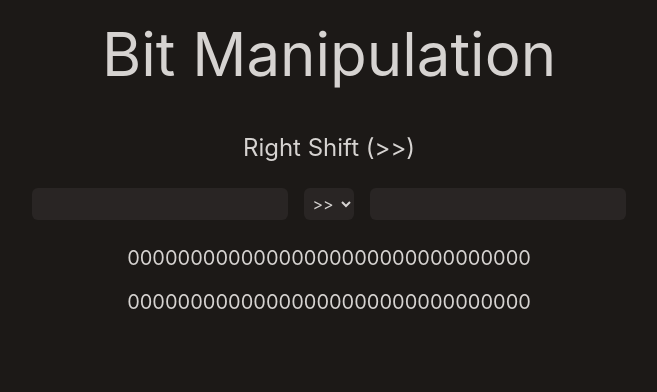
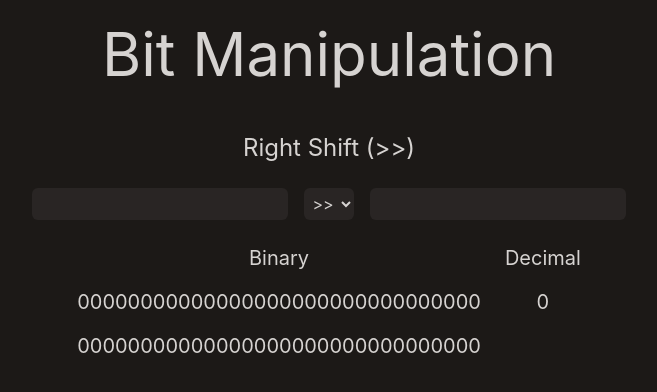
Before and after one commit to RichDoherty/bit-manipulation, a React (Vite) app: page / in a window 1280 px wide. Shown: the top 392 px of the page, without its empty margins (311-968 px from the left). Built offline with nearby package versions, Linux system fonts and the light colour scheme.

Commit message:
display numbers in decimal

```diff
--- a/src/App.tsx
+++ b/src/App.tsx
@@ -4,6 +4,9 @@ import BitManipulation from './components/BitManipulation';
 function App() {
     return (
         <main className='w-10/12 mx-auto mt-6 text-center text-stone-300'>
+            <div className='font-sans text-6xl'>
+                <h1>Bit Manipulation</h1>
+            </div>
             <BitManipulation />
         </main>
     )
--- a/src/components/BitManipulation.tsx
+++ b/src/components/BitManipulation.tsx
@@ -63,43 +63,67 @@ function BitManipulation() {
             result.push(colorizedNums[0]);
             result.push(colorizedNums[1]);
             result.push(decimalToBinary((parseInt(firstNum) & parseInt(secondNum)).toString()));
+            result.push(firstNum);
+            result.push(secondNum);
+            result.push(parseInt(firstNum) & parseInt(secondNum));
         } else if (op === "Bitwise OR (|)") {
             const colorizedNums = bitwiseOr(decimalToBinary(firstNum), decimalToBinary(secondNum));
             result.push(colorizedNums[0]);
             result.push(colorizedNums[1]);
             result.push(decimalToBinary((parseInt(firstNum) | parseInt(secondNum)).toString()));
+            result.push(firstNum);
+            result.push(secondNum);
+            result.push(parseInt(firstNum) | parseInt(secondNum));
         } else if (op === "Bitwise XOR (^)") {
             const colorizedNums = bitwiseXor(decimalToBinary(firstNum), decimalToBinary(secondNum));
             result.push(colorizedNums[0]);
             result.push(colorizedNums[1]);
             result.push(decimalToBinary((parseInt(firstNum) ^ parseInt(secondNum)).toString()));
+            result.push(firstNum);
+            result.push(secondNum);
+            result.push(parseInt(firstNum) ^ parseInt(secondNum));
         } else if (op === "Bitwise NOT (~)") {
             result.push(decimalToBinary(secondNum));
             result.push("");
             result.push(decimalToBinary((~parseInt(secondNum)).toString()));
+            result.push(secondNum);
+            result.push("");
+            result.push(~parseInt(secondNum));
         } else if (op === "Right Shift (>>)") {
             result.push(decimalToBinary(firstNum));
             result.push("");
             result.push(decimalToBinary((parseInt(firstNum) >> parseInt(secondNum)).toString()));
+            result.push(firstNum);
+            result.push("");
+            result.push(parseInt(firstNum) >> parseInt(secondNum));
         } else if (op === "Left Shift (<<)") {
             result.push(decimalToBinary(firstNum));
             result.push("");
             result.push(decimalToBinary((parseInt(firstNum) << parseInt(secondNum)).toString()));
+            result.push(firstNum);
+            result.push("");
+            result.push(parseInt(firstNum) << parseInt(secondNum));
         }
         return (
-            <div className='mt-6 text-xl'>
-                <div>{result[0]}</div>
-                <div>{result[1]}</div>
-                <div className='mt-4'>{result[2]}</div>
+            <div className='flex flex-row gap-6 mt-6 text-xl'>
+                <div className='ml-auto'>
+                    <h3 className='mb-4'>Binary</h3>
+                    <div>{result[0]}</div>
+                    <div>{result[1]}</div>
+                    <div className='mt-4'>{result[2]}</div>
+                </div>
+                <div className='mr-auto'>
+                    <h3 className='mb-4'>Decimal</h3>
+                    <div>{result[3]}</div>
+                    <div>{result[4]}</div>
+                    <div className='mt-4'>{result[5]}</div>
+                </div>
             </div>
         )
     }
 
     return (
         <div>
-            <div className='font-sans text-6xl'>
-                <h1>Bit Manipulation</h1>
-            </div>
             <div className='mt-12'>
                 <h2 className='font-mono text-2xl'>{operation}</h2>
                 <div className='flex gap-4 mt-6 justify-center'>
```
